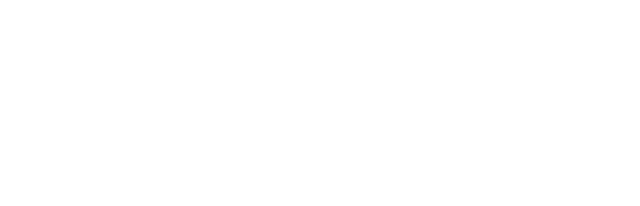
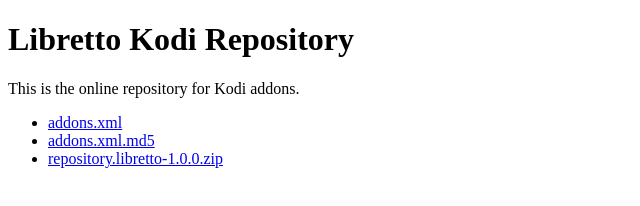
Before and after one commit to Thoriet-net/libretto-repo, a plain HTML site: page index.html in a window 1280 px wide. Shown: the whole page, without its empty margins (0-640 px from the left). Drawn offline with Linux system fonts and the light colour scheme.

Commit message:
html update

```diff
--- a/index.html
+++ b/index.html
@@ -1 +1,16 @@
-<!doctype html><title>Libretto Repo</title>
+<!DOCTYPE html>
+<html>
+<head>
+  <meta charset="UTF-8">
+  <title>Libretto Kodi Repository</title>
+</head>
+<body>
+  <h1>Libretto Kodi Repository</h1>
+  <p>This is the online repository for Kodi addons.</p>
+  <ul>
+    <li><a href="addons.xml">addons.xml</a></li>
+    <li><a href="addons.xml.md5">addons.xml.md5</a></li>
+    <li><a href="repository.libretto/repository.libretto-1.0.0.zip">repository.libretto-1.0.0.zip</a></li>
+  </ul>
+</body>
+</html>
```
